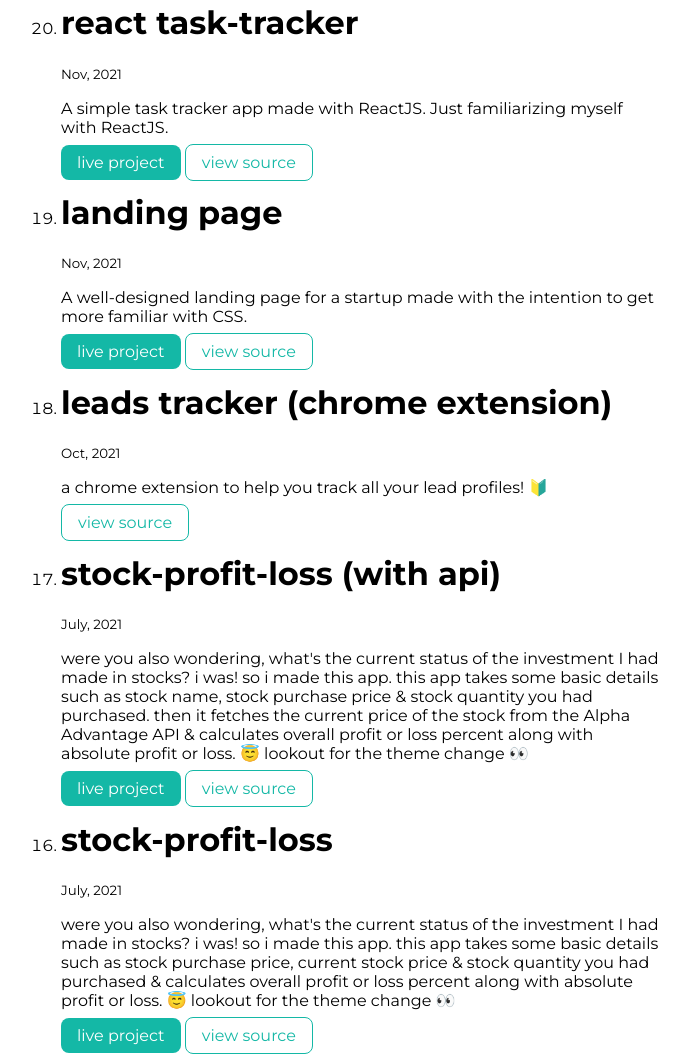
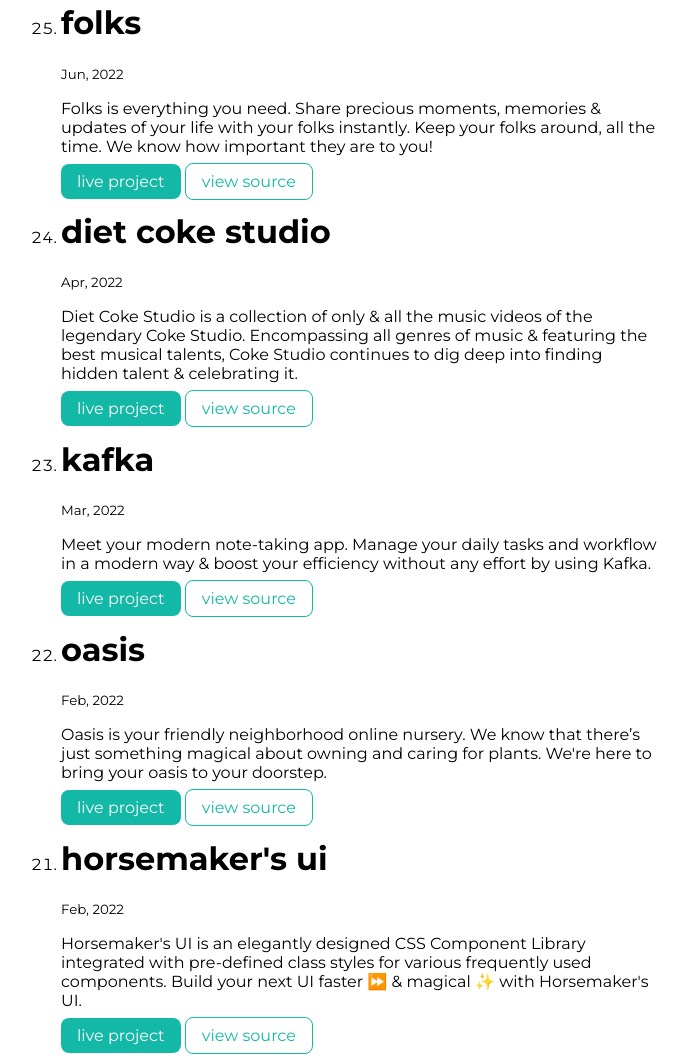
Before and after one commit to horsemaker/portfolio-website, a plain HTML site: page projects.html in a window 1280 px wide. Shown: the part 591-1649 px from the top of the page, without its empty margins (299-988 px from the left). Drawn offline with Linux system fonts and the light colour scheme.

Commit message:
add neog camp projects

```diff
--- a/projects.html
+++ b/projects.html
@@ -35,6 +35,106 @@
 
     <ol reversed>
       <div class="container container-center">
+        <li>
+          <h1>folks</h1>
+          <small> Jun, 2022 </small>
+          <p>
+            Folks is everything you need. Share precious moments,
+            memories & updates of your life with your folks instantly.
+            Keep your folks around, all the time. We know how
+            important they are to you!
+          </p>
+          <a
+            class="link link-primary"
+            href="https://folks.netlify.app/"
+            >live project</a
+          >
+          <a
+            class="link link-secondary"
+            href="https://github.com/horsemaker/folks"
+            >view source</a
+          >
+        </li>
+        <li>
+          <h1>diet coke studio</h1>
+          <small> Apr, 2022 </small>
+          <p>
+            Diet Coke Studio is a collection of only & all the music
+            videos of the legendary Coke Studio. Encompassing all
+            genres of music & featuring the best musical talents, Coke
+            Studio continues to dig deep into finding hidden talent &
+            celebrating it.
+          </p>
+          <a
+            class="link link-primary"
+            href="https://dietcokestudio.netlify.app/"
+            >live project</a
+          >
+          <a
+            class="link link-secondary"
+            href="https://github.com/horsemaker/coke"
+            >view source</a
+          >
+        </li>
+        <li>
+          <h1>kafka</h1>
+          <small> Mar, 2022 </small>
+          <p>
+            Meet your modern note-taking app. Manage your daily tasks
+            and workflow in a modern way & boost your efficiency
+            without any effort by using Kafka.
+          </p>
+          <a
+            class="link link-primary"
+            href="https://kafkawrites.netlify.app/"
+            >live project</a
+          >
+          <a
+            class="link link-secondary"
+            href="https://github.com/horsemaker/kafka"
+            >view source</a
+          >
+        </li>
+        <li>
+          <h1>oasis</h1>
+          <small> Feb, 2022 </small>
+          <p>
+            Oasis is your friendly neighborhood online nursery. We
+            know that there’s just something magical about owning and
+            caring for plants. We're here to bring your oasis to your
+            doorstep.
+          </p>
+          <a
+            class="link link-primary"
+            href="https://oasiss.netlify.app/"
+            >live project</a
+          >
+          <a
+            class="link link-secondary"
+            href="https://github.com/horsemaker/oasis"
+            >view source</a
+          >
+        </li>
+        <li>
+          <h1>horsemaker's ui</h1>
+          <small> Feb, 2022 </small>
+          <p>
+            Horsemaker's UI is an elegantly designed CSS Component
+            Library integrated with pre-defined class styles for
+            various frequently used components. Build your next UI
+            faster ⏩ & magical ✨ with Horsemaker's UI.
+          </p>
+          <a
+            class="link link-primary"
+            href="https://horsemaker-ui.netlify.app/"
+            >live project</a
+          >
+          <a
+            class="link link-secondary"
+            href="https://github.com/horsemaker/horsemaker-UI"
+            >view source</a
+          >
+        </li>
         <li>
           <h1>react task-tracker</h1>
           <small> Nov, 2021 </small>
```
